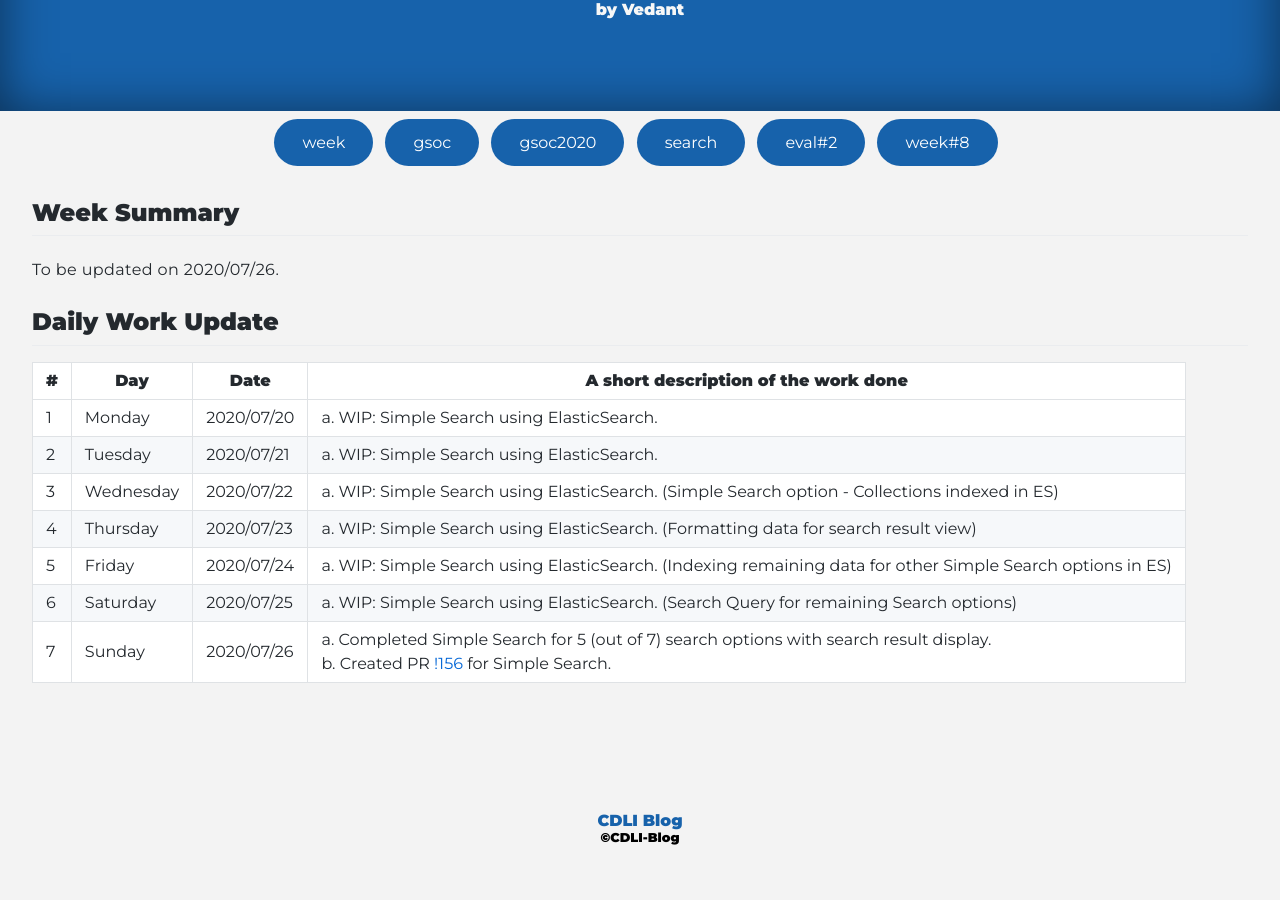
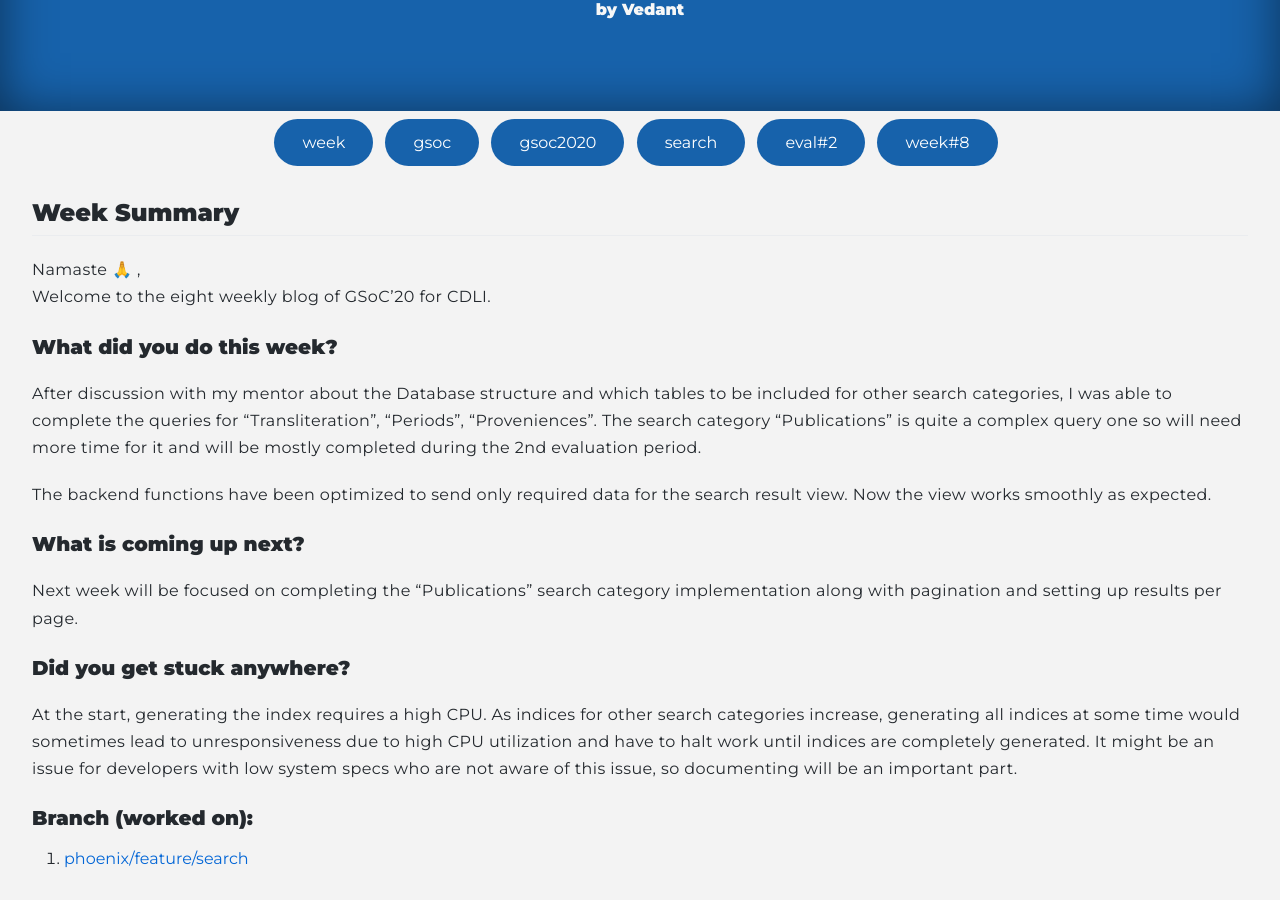
Before and after one commit to cdli-gh/blog, a Jekyll site: the page built from _blog/gsoc20/search/posts/09_week8.md, in a window 1280 px wide and 900 px high, scrolled down 215 px. Built offline with Jekyll 4.4.1, drawn with Linux system fonts in a browser that asks for light colours; Markdown is read by kramdown in place of the engine named in the settings; before the commit the page ends 1092 px from its top, so only the background shows below that; some of the changed text lies outside the part shown.

Commit message:
Week:8 Blog added

```diff
--- a/_blog/gsoc20/search/posts/09_week8.md
+++ b/_blog/gsoc20/search/posts/09_week8.md
@@ -7,7 +7,36 @@ tags: ["week","gsoc","gsoc2020","search","eval#2","week#8"]
 
 ## Week Summary
 
-To be updated on 2020/07/26.
+Namaste 🙏 ,
+Welcome to the eight weekly blog of GSoC'20 for CDLI.
+
+### What did you do this week?
+
+After discussion with my mentor about the Database structure and which tables to be included for other search categories, I was able to complete the queries for “Transliteration”, “Periods”, “Proveniences”. The search category “Publications” is quite a complex query one so will need more time for it and will be mostly completed during the 2nd evaluation period.
+
+The backend functions have been optimized to send only required data for the search result view. Now the view works smoothly as expected.
+
+### What is coming up next?
+
+Next week will be focused on completing the “Publications” search category implementation along with pagination and setting up results per page.
+
+### Did you get stuck anywhere?
+
+At the start, generating the index requires a high CPU. As indices for other search categories increase, generating all indices at some time would sometimes lead to unresponsiveness due to high CPU utilization and have to halt work until indices are completely generated. It might be an issue for developers with low system specs who are not aware of this issue, so documenting will be an important part.
+
+### Branch (worked on):
+1. [phoenix/feature/search](https://gitlab.com/cdli/framework/-/tree/phoenix/feature/search)
+
+### Issues :
+1. **Closed or worked related to:**
+  - [#298](https://gitlab.com/cdli/framework/-/issues/298)
+2. **Opened:** No new issue created during this week
+
+### Pull Request :
+1. **Merged (or under review):**
+  - [!137](https://gitlab.com/cdli/framework/-/merge_requests/137)
+2. **Reviewed:**
+  - [!134](https://gitlab.com/cdli/framework/-/merge_requests/134)
 
 
 ## Daily Work Update
```
